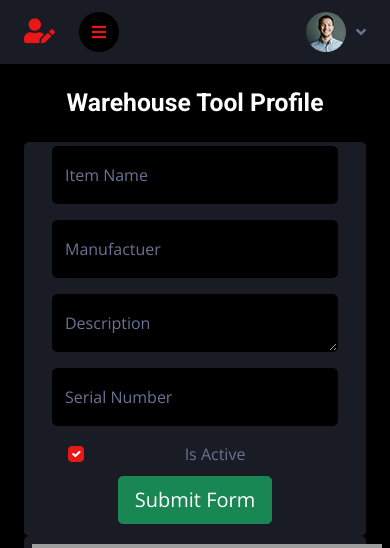
After one commit to quintonlosper88/timely, a Django app: page /stores/create/ in a window 390 px wide. The commit adds this page. Shown: the top 548 px of the page. Run offline with Django 4.2, Linux system fonts and the light colour scheme; tables that the repository leaves empty hold one stand-in row (values such as "Sample post"); some libraries are stand-ins or nearby versions; grey boxes are pictures that could not be loaded.

Commit message:
add tools createa and table

```diff
--- a/scanner/models.py
+++ b/scanner/models.py
@@ -3,9 +3,12 @@ from employees.models import UserModel
 from stores.models import WarehouseModel
 from datetime import datetime
 import pytz
+from django.utils import timezone
+
 # Create your models here.
 class Timesheet(models.Model):
     user = models.ForeignKey(UserModel, on_delete=models.CASCADE)
+    enter_date=models.DateField(default=timezone.now)
     enter_time = models.DateTimeField()
     leave_time = models.DateTimeField(null=True, blank=True)
     duration = models.DurationField(null=True, blank=True)
--- a/scanner/templates/scanner/timesheettable.html
+++ b/scanner/templates/scanner/timesheettable.html
@@ -12,6 +12,7 @@
                         <th scope="col">First Name</th>
                         <th scope="col">Last Name</th>
                         <th scope="col">Employee ID</th>
+                        <th scope="col">Date</th>
                         <th scope="col">Start Time</th>
                         <th scope="col">End Time</th>
                         <th scope="col">Duration</th>
@@ -23,6 +24,7 @@
                     <td>{{ timesheet.user.firstName }}</td>
                     <td>{{ timesheet.user.lastName }}</td>
                     <td>{{ timesheet.user.employeeID }}</td>
+                    <td>{{ timesheet.enter_date }}</td>
                     <td>{{ timesheet.enter_time }}</td>
                     <td>{{ timesheet.leave_time }}</td>
                     <td>{{ timesheet.duration }}</td>
@@ -33,4 +35,5 @@
             </table>
         </div>
     </div>
+    <% //TODO: Add filter by user and date options %>
 {% endblock %}
--- /dev/null
+++ b/stores/forms.py
@@ -0,0 +1,10 @@
+from django.forms import ModelForm
+from .models import WarehouseModel
+class ToolForm(ModelForm):
+    print("Warehouse Form model called")
+    class Meta:
+        model = WarehouseModel
+        fields = '__all__'  # Use this to include all fields or manually list them
+    def __init__(self, *args, **kwargs):
+        super().__init__(*args, **kwargs)
+        self.fields['item_photo'].widget.attrs.update({'class': 'form-control-file'})
--- /dev/null
+++ b/stores/templates/stores/create.html
@@ -0,0 +1,106 @@
+{% extends "base.html" %}
+{% load static %}
+{% block content %}
+{% load widget_tweaks %}
+<h2 class="mb-4">Warehouse Tool Profile</h2>
+<form method="POST" enctype="multipart/form-data" action="{% url 'stores:toolcreate' %}">
+    {% csrf_token %}
+    <div class="row ">
+        <!--Manual Input column-->
+        <div class="col">
+            <div class="bg-secondary rounded h-100 p-1">
+                <div class="container">
+                    <div class="row">
+                        <div class="col-md-6">
+                            <div class="form-floating mb-3">
+                                {{ form.item_name|add_class:"form-control"|attr:"id:item_name"|attr:"placeholder:John"|attr:"type:text" }}
+                                <label for="{{ form.item_name.id_for_label }}">Item Name</label>
+                            </div>
+                        </div>
+                        <div class="col-md-6">
+                            <div class="form-floating mb-3">
+                                {{ form.manufacturer|add_class:"form-control"|attr:"id:manufacturer"|attr:"placeholder:Doe"|attr:"type:text" }}
+                                <label for="{{ form.manufacturer.id_for_label }}">Manufactuer</label>
+                            </div>
+                        </div>
+                    </div>
+
+                    <div class="row">
+                        <div class="col-md-12">
+                            <div class="form-floating mb-3">
+                                {{ form.description|add_class:"form-control"|attr:"id:description"|attr:"placeholder:Doe"|attr:"type:textarea" }}
+                                <label for="{{ form.description.id_for_label }}">Description</label>
+                            </div>
+                        </div>
+
+                    </div>
+
+                    <div class="row">
+                        <div class="col-md-6">
+                            <div class="form-floating mb-3">
+                                {{ form.serial_number|add_class:"form-control"|attr:"id:serial_number"|attr:"placeholder:Doe"|attr:"type:text" }}
+                                <label for="{{ form.serial_number.id_for_label }}">Serial Number</label>
+                            </div>
+                        </div>
+
+                    </div>
+
+                        <!--Date Picker Date Joined-->
+                <div class="row">
+
+                    <!--Date Picker Date Of Birth-->
+                    <div class="col-md-6">
+
+                    </div>
+                </div>
+
+
+                <div class="row ms-1">
+                    <div class="col-md-6">
+                        <div class="form-check">
+
+                            {{ form.is_activate|add_class:"form-check-input"|attr:"id:is_activate" | attr:"type:checkbox" }}
+                            <label class="form-check-label" for="{{ form.is_activate.id_for_label }}">
+                                Is Active
+                            </label>
+                        </div>
+                    </div>
+                </div>
+                <div class="">
+                    <div class="">
+                        <button class="btn btn-lg btn-success m-2" type="submit">Submit Form</button>
+                    </div>
+                </div>
+            </div>
+
+            </div>
+
+        </div>
+        <!--Profile Pic Column-->
+        <div class="col">
+            <div class="bg-secondary rounded h-100 p-2 avatar">
+                <div class="text-center">
+                    {% if form.item_photo.value %}
+                        <img src="{{ form.item_photo.value.url }}" class="mx-auto mb-4 w-32 rounded-lg" alt="Avatar" />
+                    {% else %}
+                        <img src="https://pngimg.com/uploads/drill/drill_PNG1.png" class="mb-4 w-32 rounded-lg" width="350" height="350" alt="Avatar" />
+                    {% endif %}
+                    <input type="file" name="item_photo" class="form-control" id="item_photo">
+                </div>
+            </div>
+        </div>
+        <!--QR Code column-->
+        <div class="col">
+            <div class="bg-secondary rounded h-100 p-2 avatar">
+                <div class="text-center">
+                    <img
+                        src="https://pngimg.com/uploads/qr_code/qr_code_PNG17.png"
+                        class="mx-auto mb-4 w-3 rounded-lg"
+                        alt="Avatar" width="250" height="250" />
+                </div>
+            </div>
+        </div>
+    </div>
+</form>
+
+{% endblock %}
--- a/stores/urls.py
+++ b/stores/urls.py
@@ -2,8 +2,10 @@ from django.urls import path
 from . import views
 
 app_name = 'stores'
-
+print('URLS called')
 urlpatterns = [
     path('', views.index, name='index'),
+    path('create/',views.ToolCreateView.as_view(),name="toolcreate"),
+     path('table/',views.ToolListModelView.as_view(), name='table')
     # More paths related to this app...
 ]
--- a/stores/views.py
+++ b/stores/views.py
@@ -1,5 +1,30 @@
 from django.shortcuts import render
-
+from django.views.generic.edit import CreateView
+from django.views.generic import ListView,UpdateView
+from django.urls import reverse_lazy
+from .models import WarehouseModel
+from .forms import ToolForm
 # Create your views here.
 def index(request):
     return render(request, 'stores/index.html')
+
+class ToolListModelView(ListView):
+    model = WarehouseModel
+    template_name = 'stores/table.html'
+    context_object_name = 'toolmodels'
+
+class ToolCreateView(CreateView):
+    print("ToolCreatEView Called")
+    model = WarehouseModel
+    form_class = ToolForm
+    template_name = 'stores/create.html'
+    success_url = reverse_lazy('stores:table')
+
+    def form_valid(self, form):
+        print("form valid function called")
+        # Save the form instance and get the created object
+        self.object = form.save()
+
+        # You can perform additional actions here if needed
+
+        return super().form_valid(form)
--- a/templates/sidebar.html
+++ b/templates/sidebar.html
@@ -30,8 +30,8 @@
                 <div class="nav-item dropdown">
                     <a href="{% url 'employees:index' %}" class="nav-link dropdown-toggle active" data-bs-toggle="dropdown"><i class="far fa-file-alt me-2"></i>Stores</a>
                     <div class="dropdown-menu bg-transparent border-0">
-                        <a href="{% url 'employees:create' %}" class="dropdown-item">Create</a>
-                        <a href="signup.html" class="dropdown-item">Reports</a>
+                        <a href="{% url 'stores:toolcreate' %}" class="dropdown-item">Create</a>
+                        <a href="{% url 'stores:table' %}" class="dropdown-item">Tool Database</a>
                     </div>
                 </div>
                 <div class="nav-item dropdown">
@@ -41,14 +41,14 @@
                         <a href="" class="dropdown-item">Stores</a>
                     </div>
                 </div>
-
-                <div class="nav-item dropdown">
+                {% comment %} <% //TODO: Add userss sign in and sign off functionality %> {% endcomment %}
+                {% comment %} <div class="nav-item dropdown">
                     <a href="#" class="nav-link dropdown-toggle active" data-bs-toggle="dropdown"><i class="far fa-file-alt me-2"></i>User</a>
                     <div class="dropdown-menu bg-transparent border-0">
                         <a href="signin.html" class="dropdown-item">Sign In</a>
                         <a href="signup.html" class="dropdown-item">Sign Up</a>
                     </div>
-                </div>
+                </div> {% endcomment %}
             </div>
         </nav>
     </div>
```
Also changed, not shown: scanner/views.py (+2 -7 lines), stores/templates/stores/table.html (added, +33 -0 lines), db.sqlite3, media/identification/item_photos/0.6kg-DCP-Firemate_1.jpg (added), media/identification/profiles/piet.jpg (added), media/qr_codes/item_qr_codes/Status12358136None_qr.png (added), media/qr_codes/profiles/127002_qr.png (added), scanner/migrations/0002_timesheet_enter_date.py (added).
